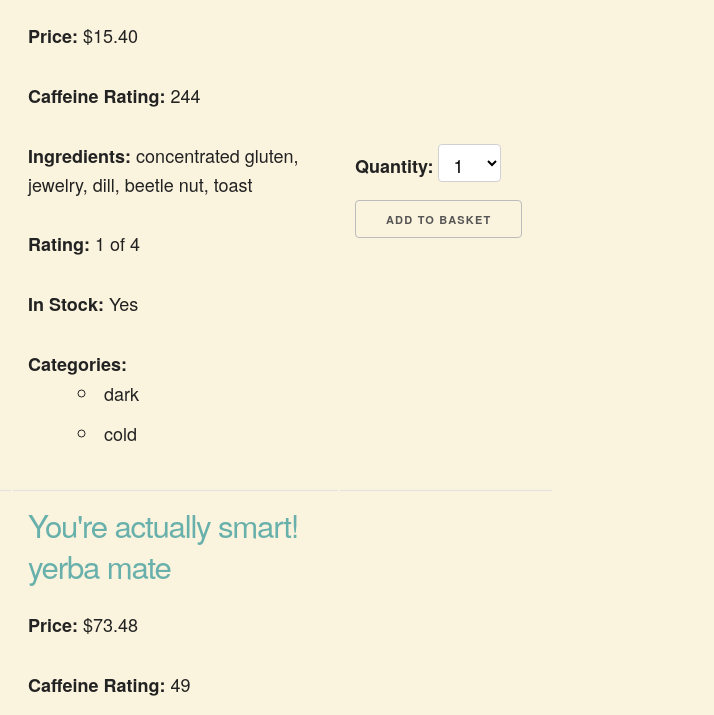
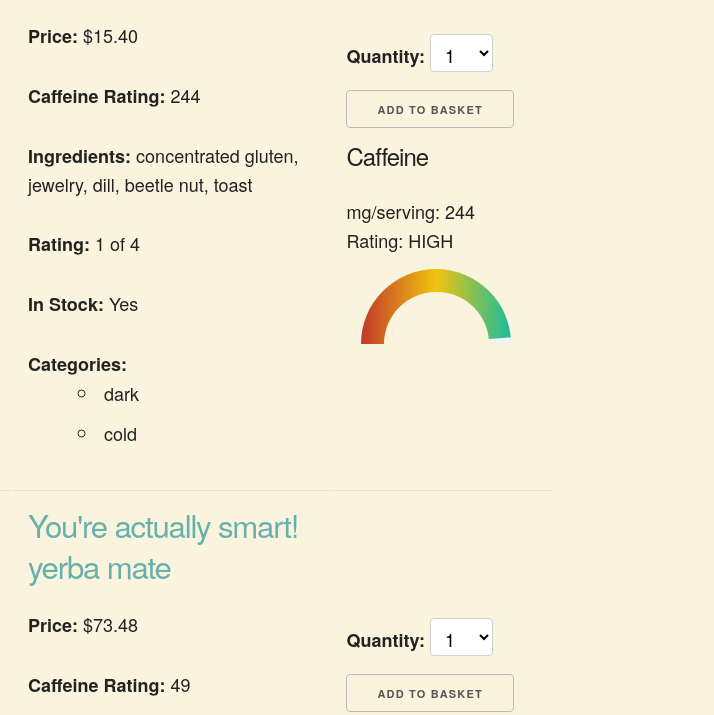
Before and after one commit to vkraucunas/cruelTea, a website: page src/index.html in a window 1280 px wide. Shown: the part 360-1075 px from the top of the page, 566-1280 px from the left. Drawn offline with nearby package versions, Linux system fonts and the light colour scheme; some packages are replaced by stand-ins of ours.

Commit message:
caffeine scale added

```diff
--- a/src/js/directives.js
+++ b/src/js/directives.js
@@ -5,3 +5,12 @@
         templateUrl: 'templates/directives/navBar.html'
     }
 })
+
+
+app.directive('caffeine', function() {
+    return {
+        restrict: 'E',
+        transclude: true,
+        templateUrl: 'templates/directives/caffeine.html'
+    }
+})
--- a/src/styles/scss/_style.scss
+++ b/src/styles/scss/_style.scss
@@ -0,0 +1,83 @@
+$baseFontSize: 16;
+$green: #1abc9c;
+$yellow: #f1c40f;
+$red: #c0392b;
+$blue: #3498db;
+$grey: #f2f2f2;
+
+@function rem($val) {
+  @return #{$val / $baseFontSize}rem;
+}
+// Gauge
+.mask {
+  position: relative;
+  overflow: hidden;
+
+  display: block;
+  width: rem(200);
+  height: rem(100);
+  margin: rem(20);
+}
+.semi-circle {
+  position: relative;
+
+  display: block;
+  width: rem(200);
+  height: rem(100);
+
+  background: linear-gradient(to right, $red 0%, $yellow 50%, $green 100%);
+
+  border-radius: 50% 50% 50% 50% / 100% 100% 0% 0% ;
+
+  &::before {
+    content: "";
+
+    position: absolute;
+    bottom: 0;
+    left: 50%;
+    z-index: 2;
+
+    display: block;
+    width: rem(140);
+    height: rem(70);
+    margin-left: rem(-70);
+
+    background: #FAF3DD;
+
+    border-radius: 50% 50% 50% 50% / 100% 100% 0% 0% ;
+  }
+}
+
+.semi-circle--mask {
+  position: absolute;
+  top: 0;
+  left: 0;
+
+  width: rem(200);
+  height: rem(200);
+
+  background: transparent;
+
+  transform: rotate(120deg) translate3d(0,0,0);
+  transform-origin: center center;
+  backface-visibility: hidden;
+  transition: all .3s ease-in-out;
+
+  &::before {
+    content: "";
+
+    position: absolute;
+    top: 0;
+    left: 0%;
+    z-index: 2;
+
+    display: block;
+    width: rem(202);
+    height: rem(102);
+    margin: -1px 0 0 -1px;
+
+    background: #f2f2f2;
+
+    border-radius: 50% 50% 50% 50% / 100% 100% 0% 0% ;
+  }
+}
--- a/src/styles/scss/main.scss
+++ b/src/styles/scss/main.scss
@@ -1,3 +1,5 @@
+@import "style";
+
 $cream: #FAF3DD;
 $mint: #C8D5B9;
 $seafoam: #8FC0A9;
--- /dev/null
+++ b/src/templates/directives/caffeine.html
@@ -0,0 +1,16 @@
+
+<div class="box gauge pull-right">
+  <h4 class="center">Caffeine</h4>
+  mg/serving: {{tea.caffeineScale}}<br>
+  Rating: <span ng-if="tea.caffeineScale < 100">LOW</span>
+          <span ng-if="tea.caffeineScale >= 100 && tea.caffeineScale < 200">MEDIUM</span>
+          <span ng-if="tea.caffeineScale >= 200">HIGH</span>
+  <div class="mask">
+    <div class="semi-circle"></div>
+    <div class="semi-circle--mask"
+         style="-webkit-transform: rotate({{tea.caffeineScale / 250 * 180}}deg);
+                -moz-transform: rotate({{tea.caffeineScale / 250 * 180}}deg);
+                transform: rotate({{tea.caffeineScale / 250 * 180}}deg);">
+    </div>
+  </div>
+</div>
--- a/src/templates/home.html
+++ b/src/templates/home.html
@@ -39,7 +39,7 @@
                     </p>
                     <p>
                         <strong>Caffeine Rating: </strong>
-                        {{tea.caffeineScale}}
+                        <span class="caffiene">{{tea.caffeineScale}}</span>
                     </p>
                     <p>
                         <strong>Ingredients: </strong>
@@ -75,6 +75,7 @@
                         <option value="10">10</option>
                     </select>
                     <button ng-click="addToCart(tea._id,tea.quantity)">Add to Basket</button>
+                    <caffeine></caffeine>
                 </td>
             </tr>
         </tbody>
```
Also changed, not shown: src/styles/css/main.css.
